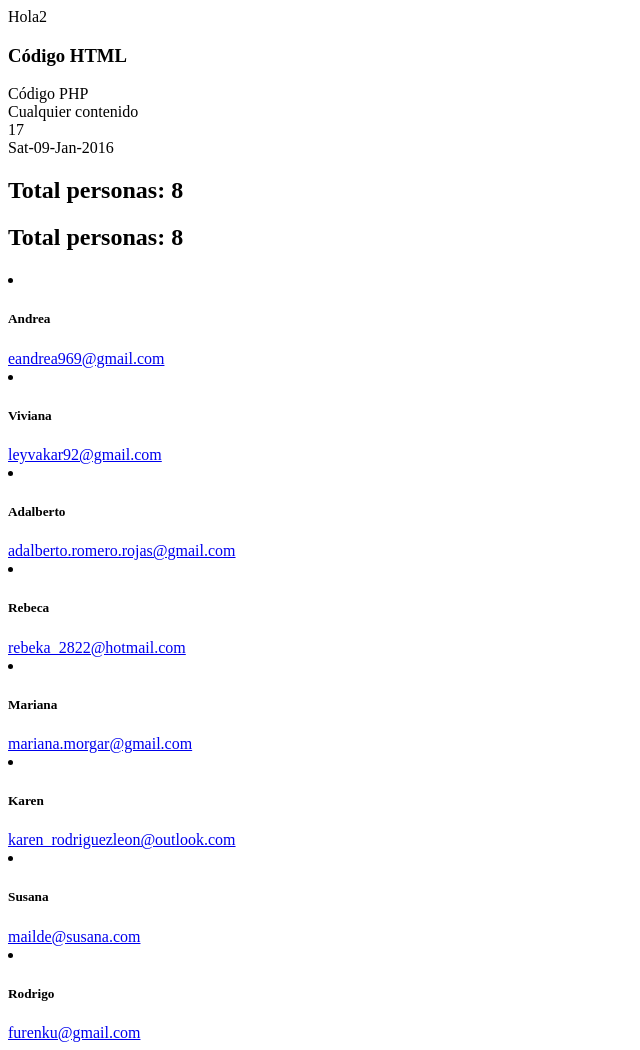
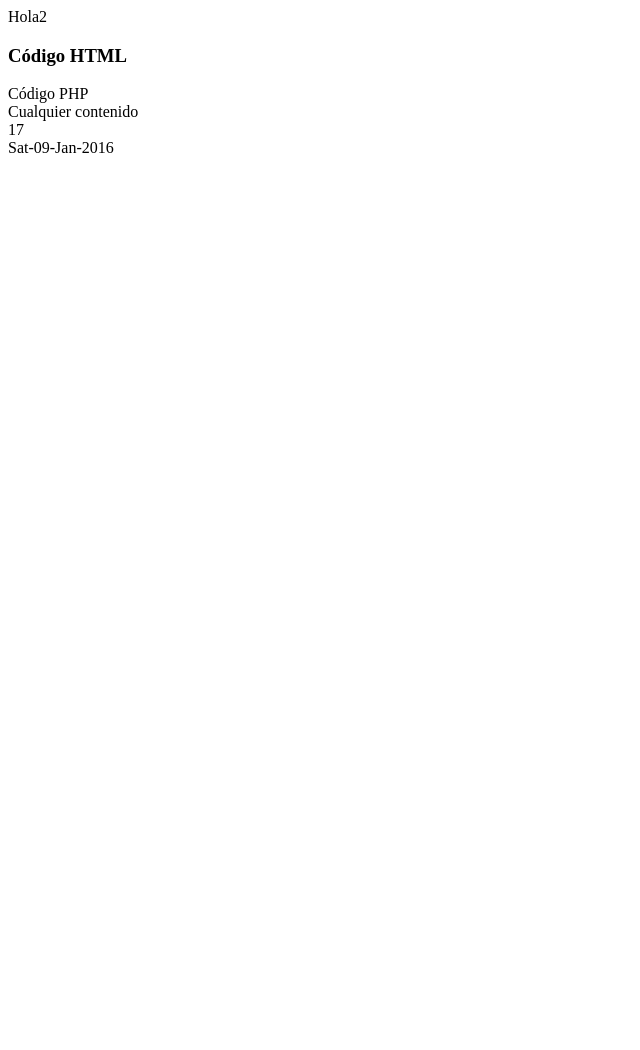
Before and after one commit to rodrigo-frenk/Curso-Desarrollo-Web, a PHP site: page / in a window 1280 px wide. Shown: the whole page, without its empty margins (0-640 px from the left). After the commit the page ends 153 px from the top, so only its background shows below. Run offline with PHP 8.4, Linux system fonts and the light colour scheme.

Commit message:
separar contenido avanzado

```diff
--- a/clase01/index.php
+++ b/clase01/index.php
@@ -60,74 +60,7 @@
 		echo $mi_variable;
 		echo '<br/>';
 
-
-
 		?>
-
-
-
-		<?php
-
-		$arreglo = array(
-			"Andrea"=>"eandrea969@gmail.com",
-			"Viviana"=>"leyvakar92@gmail.com",
-			"Adalberto"=>"adalberto.romero.rojas@gmail.com",
-			"Rebeca"=>"rebeka_2822@hotmail.com",
-			"Mariana"=>"mariana.morgar@gmail.com",
-			"Karen"=>"karen_rodriguezleon@outlook.com",
-			"Susana" => "mailde@susana.com",
-			"Rodrigo" => "furenku@gmail.com"
-		 );
-
-
-		// no intercalar VS. intercalar
-
-		// intercalar
-		echo "<h2>";
-			echo "Total personas: " . count($arreglo);
-		echo "</h2>";
-
-		?>
-
-
-		<!-- no intercalar -->
-		<h2>
-			<?php
-			echo "Total personas: " . count($arreglo);
-			?>
-		</h2>
-
-		<?php
-
-
-		foreach ($arreglo as $nombre => $email) {
-			?>
-
-			<li>
-				<h5>
-					<?php echo $nombre; ?>
-				</h5>
-				<div class="email">
-					<a href="mailto:<?php echo $email; ?>">
-						<?php echo $email; ?>
-					</a>
-				</div>
-			</li>
-
-			<?php
-		}
-
-
-
-		?>
-
-
-
-
-
-
-
-
 
 
 
```
